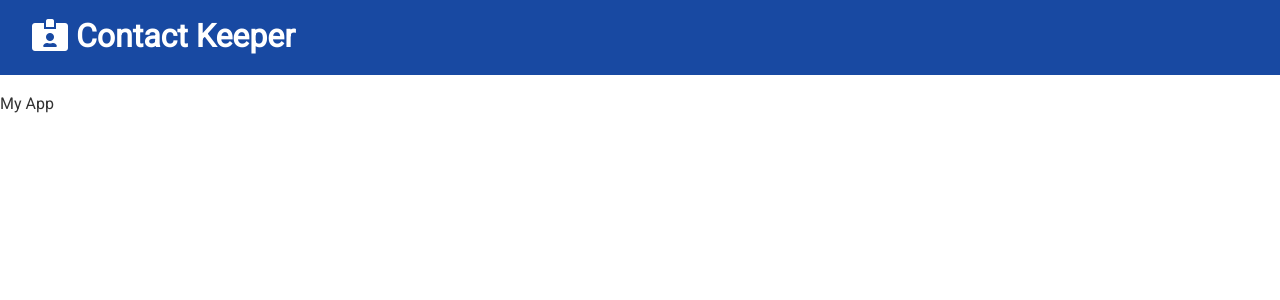
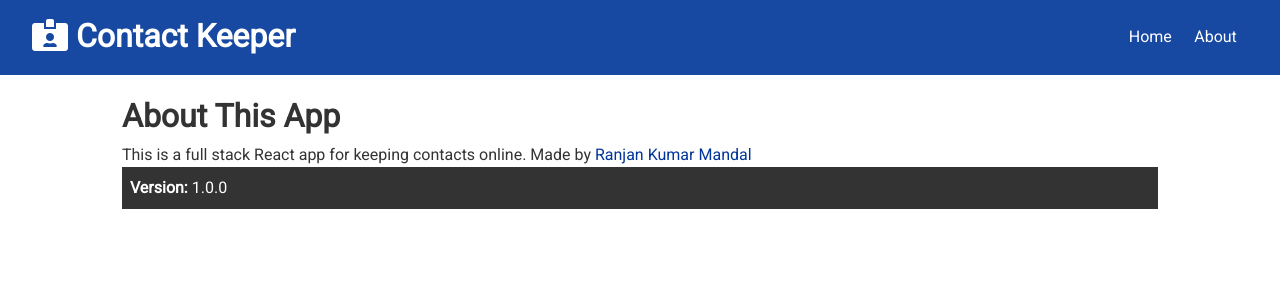
Before and after one commit to ranjankumarmandal/ContactKeeper-React, a React (Create React App) app: page /about in a window 1280 px wide. Shown: the top 300 px of the page. Built offline with nearby package versions, Linux system fonts and the light colour scheme; the HTML template or start-up script is replaced by a standard one.

Commit message:
home, about main components in app component

```diff
--- a/src/App.js
+++ b/src/App.js
@@ -2,13 +2,20 @@ import React, { Fragment } from 'react';
 import './App.css';
 import { BrowserRouter as Router, Route, Switch } from 'react-router-dom';
 import Navbar from './Components/layout/Navbar';
+import Home from './Components/pages/Home';
+import About from './Components/pages/About';
 
 const App = () => {
   return (
     <Router>
       <Fragment>
         <Navbar />
-        My App
+        <div className='container'>
+          <Switch>
+            <Route exact path='/' component={Home} />
+            <Route exact path='/about' component={About} />
+          </Switch>
+        </div>
       </Fragment>
     </Router>
   );
--- a/src/Components/layout/Navbar.js
+++ b/src/Components/layout/Navbar.js
@@ -1,5 +1,6 @@
 import React from 'react';
 import PropTypes from 'prop-types';
+import { Link } from 'react-router-dom';
 
 const Navbar = ({ title, icon }) => {
   return (
@@ -7,6 +8,14 @@ const Navbar = ({ title, icon }) => {
       <h1>
         <i className={icon} /> {title}
       </h1>
+      <ul>
+        <li>
+          <Link to='/'>Home</Link>
+        </li>
+        <li>
+          <Link to='/about'>About</Link>
+        </li>
+      </ul>
     </div>
   );
 };
--- /dev/null
+++ b/src/Components/pages/About.js
@@ -0,0 +1,20 @@
+import React from 'react';
+
+const About = () => {
+  return (
+    <div>
+      <h1>About This App</h1>
+      <p>
+        This is a full stack React app for keeping contacts online. Made by{' '}
+        <a href='https://www.linkedin.com/in/ranjan-kumar-m-818367158/'>
+          Ranjan Kumar Mandal
+        </a>
+      </p>
+      <p className='bg-dark p'>
+        <strong>Version: </strong> 1.0.0
+      </p>
+    </div>
+  );
+};
+
+export default About;
--- /dev/null
+++ b/src/Components/pages/Home.js
@@ -0,0 +1,11 @@
+import React from 'react';
+
+const Home = () => {
+  return (
+    <div>
+      <h1>Home</h1>
+    </div>
+  );
+};
+
+export default Home;
```
